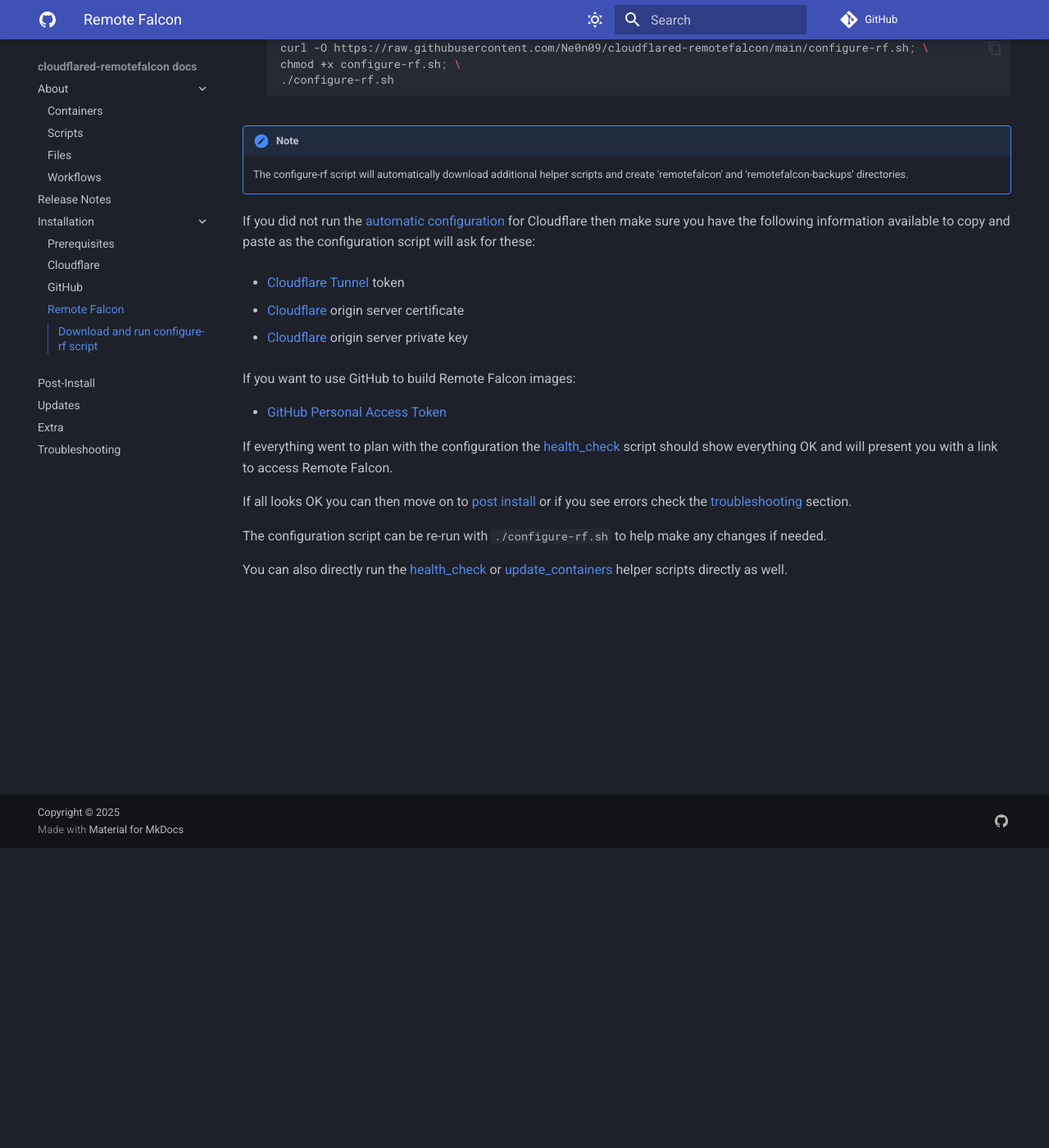
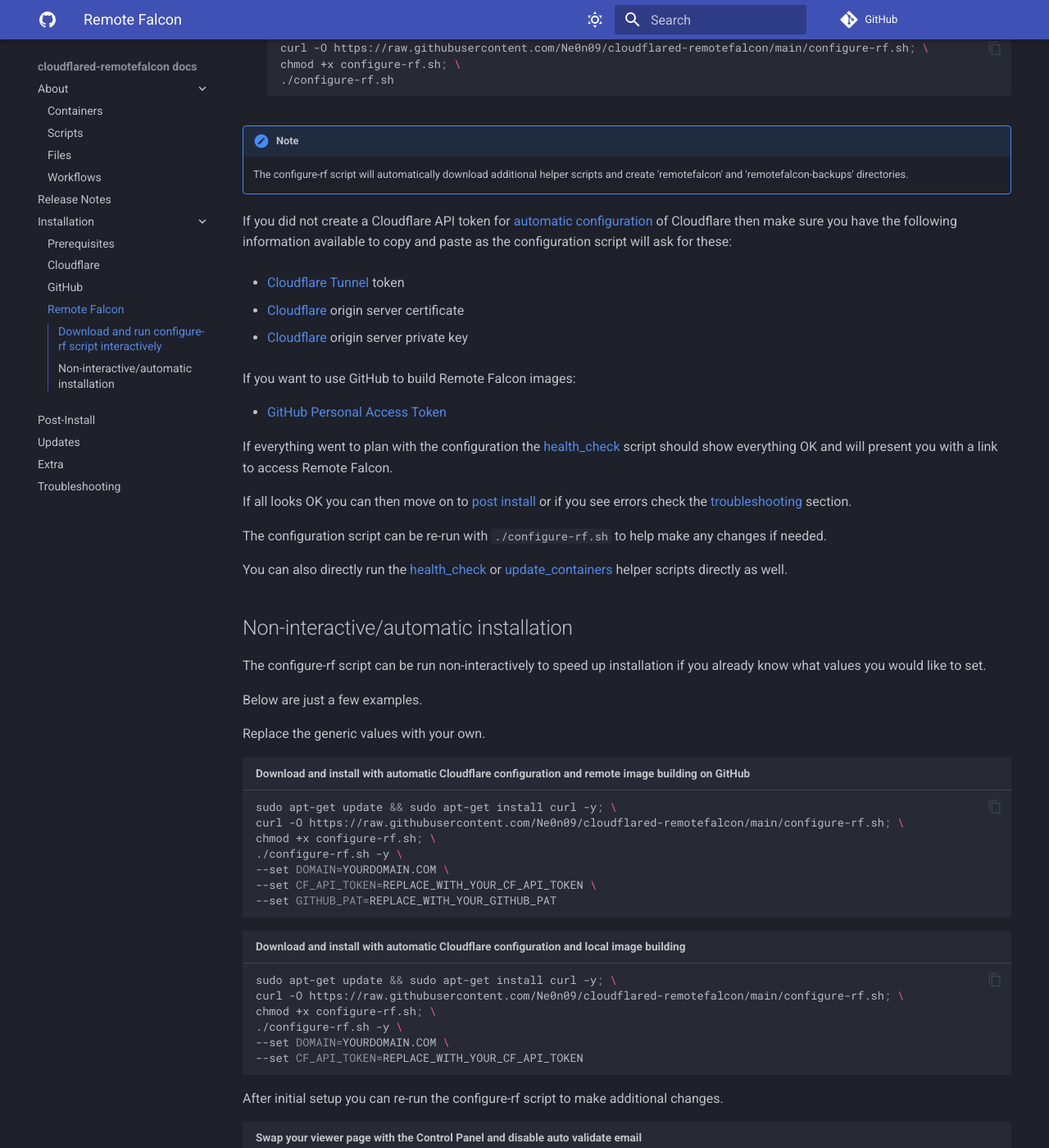
Before and after one commit to Ne0n09/cloudflared-remotefalcon, an MkDocs documentation site: the page built from docs/install/remotefalcon.md, in a window 1280 px wide and 1400 px high, scrolled down 366 px. Shown: the whole window at 82% size. Built offline with MkDocs 1.6.1 and Material for MkDocs 9.7.7, drawn with Linux system fonts in a browser that asks for light colours; comment, search, counter and statistics services are not loaded; some of the changed text lies outside the part shown.

Commit message:
More updates

````diff
--- a/docs/install/remotefalcon.md
+++ b/docs/install/remotefalcon.md
@@ -1,6 +1,6 @@
 The [configure-rf](../about/scripts.md#configure-rfsh) script will help configure the [.env](../about//files.md#env) variables that are required to run Remote Falcon. It will also kick off other helper scripts to update container tags and perform some health checks after all containers are up and running.
 
-## Download and run configure-rf script
+## Download and run configure-rf script interactively
 
 1. Download the script to your desired directory. Your current directory can be verified with `#!sh pwd` command.
 
@@ -16,7 +16,7 @@
 
       The configure-rf script will automatically download additional helper scripts and create 'remotefalcon' and 'remotefalcon-backups' directories.
 
-If you did not run the [automatic configuration](cloudflare.md#automatic-configuration) for Cloudflare then make sure you have the following information available to copy and paste as the configuration script will ask for these:
+If you did not create a Cloudflare API token for [automatic configuration](cloudflare.md#automatic-configuration) of Cloudflare then make sure you have the following information available to copy and paste as the configuration script will ask for these:
 
 - [Cloudflare Tunnel](https://one.dash.cloudflare.com/) token
 
@@ -35,3 +35,39 @@
 The configuration script can be re-run with `#!sh ./configure-rf.sh` to help make any changes if needed.
 
 You can also directly run the [health_check](../about/scripts.md#health_checksh) or [update_containers](../about/scripts.md#update_containerssh)  helper scripts directly as well.
+
+## Non-interactive/automatic installation
+
+The configure-rf script can be run non-interactively to speed up installation if you already know what values you would like to set.
+
+Below are just a few examples.
+
+Replace the generic values with your own.
+
+```sh title="Download and install with automatic Cloudflare configuration and remote image building on GitHub"
+sudo apt-get update && sudo apt-get install curl -y; \
+curl -O https://raw.githubusercontent.com/Ne0n09/cloudflared-remotefalcon/main/configure-rf.sh; \
+chmod +x configure-rf.sh; \
+./configure-rf.sh -y \
+--set DOMAIN=YOURDOMAIN.COM \
+--set CF_API_TOKEN=REPLACE_WITH_YOUR_CF_API_TOKEN \
+--set GITHUB_PAT=REPLACE_WITH_YOUR_GITHUB_PAT
+```
+
+```sh title="Download and install with automatic Cloudflare configuration and local image building"
+sudo apt-get update && sudo apt-get install curl -y; \
+curl -O https://raw.githubusercontent.com/Ne0n09/cloudflared-remotefalcon/main/configure-rf.sh; \
+chmod +x configure-rf.sh; \
+./configure-rf.sh -y \
+--set DOMAIN=YOURDOMAIN.COM \
+--set CF_API_TOKEN=REPLACE_WITH_YOUR_CF_API_TOKEN
+```
+
+After initial setup you can re-run the configure-rf script to make additional changes.
+
+```sh title="Swap your viewer page with the Control Panel and disable auto validate email"
+./configure-rf.sh -y --no-updates \
+--set AUTO_VALIDATE_EMAIL=false \
+--set SWAP_CP=true \
+--set VIEWER_PAGE_SUBDOMAIN=yourviewerpage
+```
````
Also changed, not shown: docs/about/scripts.md (+45 -0 lines), docs/install/cloudflare.md (+9 -24 lines), docs/release-notes.md (+38 -3 lines), 5 other files.
